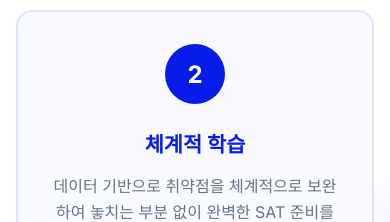
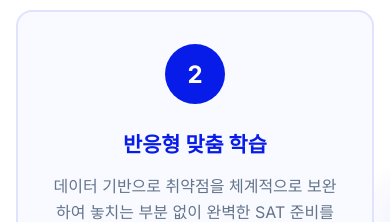
Before and after one commit to SuperfastSAT1600/Salesbot, a Next.js app: page /landing in a window 390 px wide. Shown: the part 5940-6162 px from the top of the page. Built offline with nearby package versions, Linux system fonts and the light colour scheme.

Commit message:
fix: 반응형

```diff
--- a/app/landing/page.tsx
+++ b/app/landing/page.tsx
@@ -1751,7 +1751,7 @@ export default function LandingPage() {
                 marginBottom: 'clamp(1rem, 2vw, 1.25rem)',
                 fontFamily: '"Inter", sans-serif'
               }}>
-                체계적 학습
+                반응형 맞춤 학습
               </h3>
               <p style={{
                 fontSize: 'clamp(1rem, 2.5vw, 1.1rem)',
```
